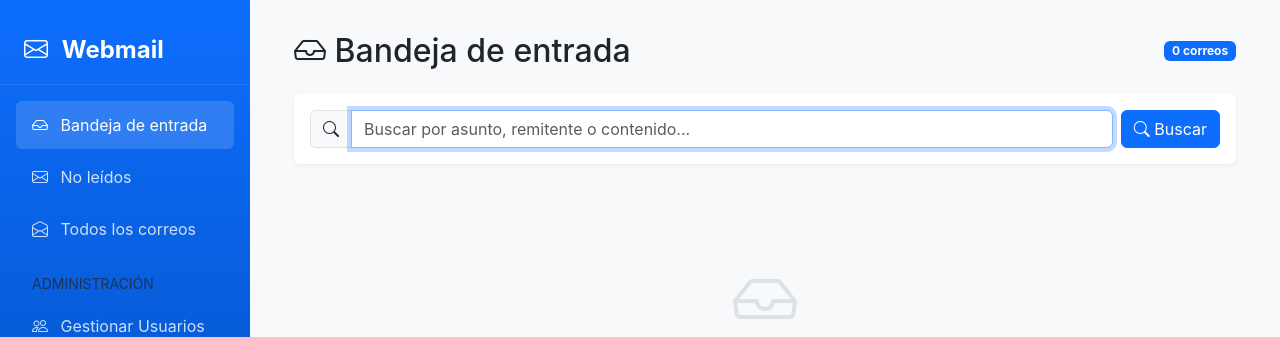
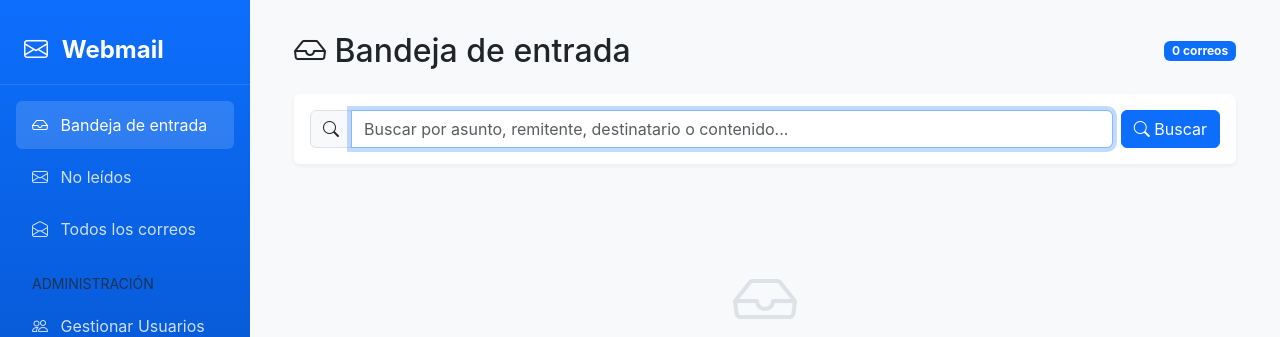
Before and after one commit to JoseLVillaronga/webmail_improvmx, a Flask app: page / in a window 1280 px wide. Shown: the top 337 px of the page. Run offline with Flask 3, Linux system fonts and the light colour scheme; the visitor is signed in with stand-in values (Sample User, id 1); data that the repository does not hold is empty.

Commit message:
feat: Add recipient search functionality
- Added search by recipient (to.email and envelope.recipient) to search query
- Updated search box placeholder to include 'destinatario'
- Users can now search emails by subject, sender, recipient, or content

```diff
--- a/webmail/app.py
+++ b/webmail/app.py
@@ -124,7 +124,9 @@ def index():
                 "$or": [
                     {"subject": {"$regex": search_query, "$options": "i"}},
                     {"from.email": {"$regex": search_query, "$options": "i"}},
-                    {"text": {"$regex": search_query, "$options": "i"}}
+                    {"text": {"$regex": search_query, "$options": "i"}},
+                    {"to.email": {"$regex": search_query, "$options": "i"}},
+                    {"envelope.recipient": {"$regex": search_query, "$options": "i"}}
                 ]
             }
         ]
--- a/webmail/templates/index.html
+++ b/webmail/templates/index.html
@@ -31,7 +31,7 @@
                         <input type="text"
                                class="form-control"
                                name="search"
-                                   placeholder="Buscar por asunto, remitente o contenido..."
+                               placeholder="Buscar por asunto, remitente, destinatario o contenido..."
                                value="{{ search_query }}"
                                id="searchInput">
                         </div>
```
Lines whose indentation alone changed are shown as unchanged.
